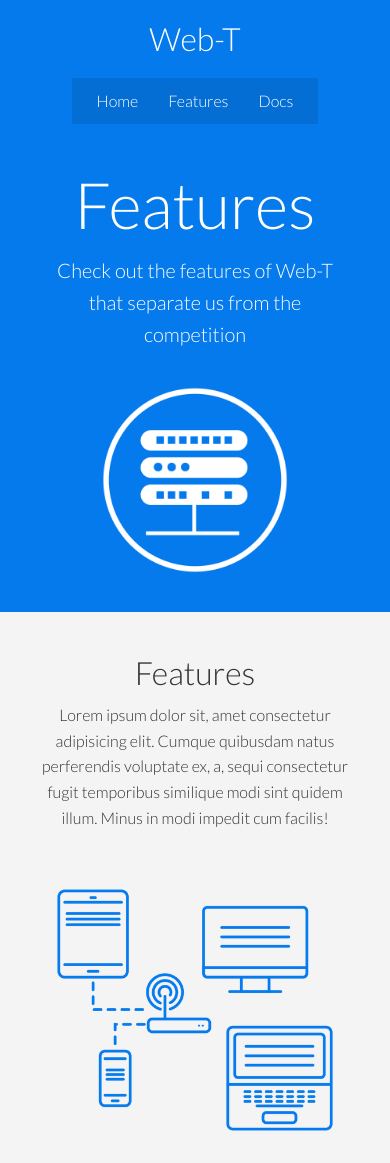
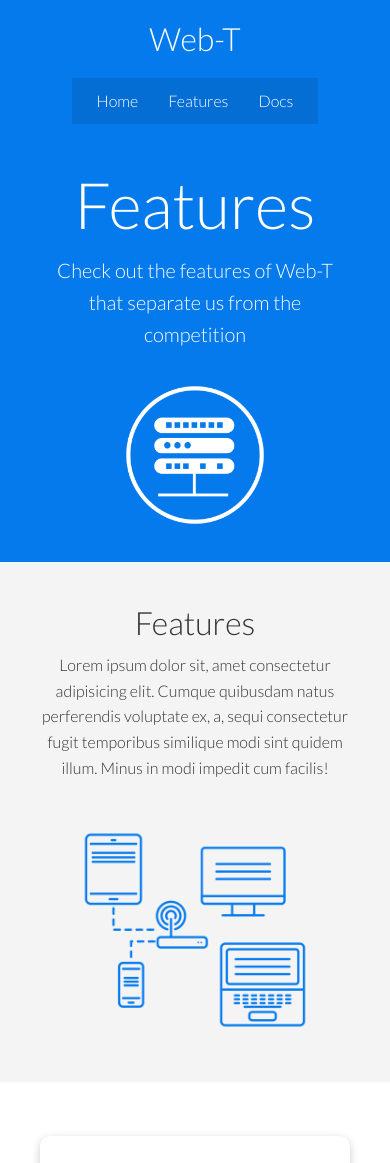
Before and after one commit to SamimChowdhury/Samim.web, a plain HTML site: page features.html in a window 390 px wide. Shown: the top 1163 px of the page. Drawn offline with Linux system fonts and the light colour scheme.

Commit message:
some fixes

```diff
--- a/css/style.css
+++ b/css/style.css
@@ -425,6 +425,7 @@ code, pre {
     }
 }
 
+/* For my phone */
 @media (max-width: 425px) {
     .navbar {
         height: 125px;
@@ -476,12 +477,21 @@ code, pre {
     }
 
     .features-head,
-    .features-sub-head,
     .docs-head {
         text-align: center;
     }
 
     .features-head img,
+    .docs-head img {
+        width: 150px;
+    }
+
+    .features-sub-head img {
+        width: 240px;
+    }
+
+    .features-head img,
+    .features-sub-head img,
     .docs-head img {
         justify-self: center;
     }
```
